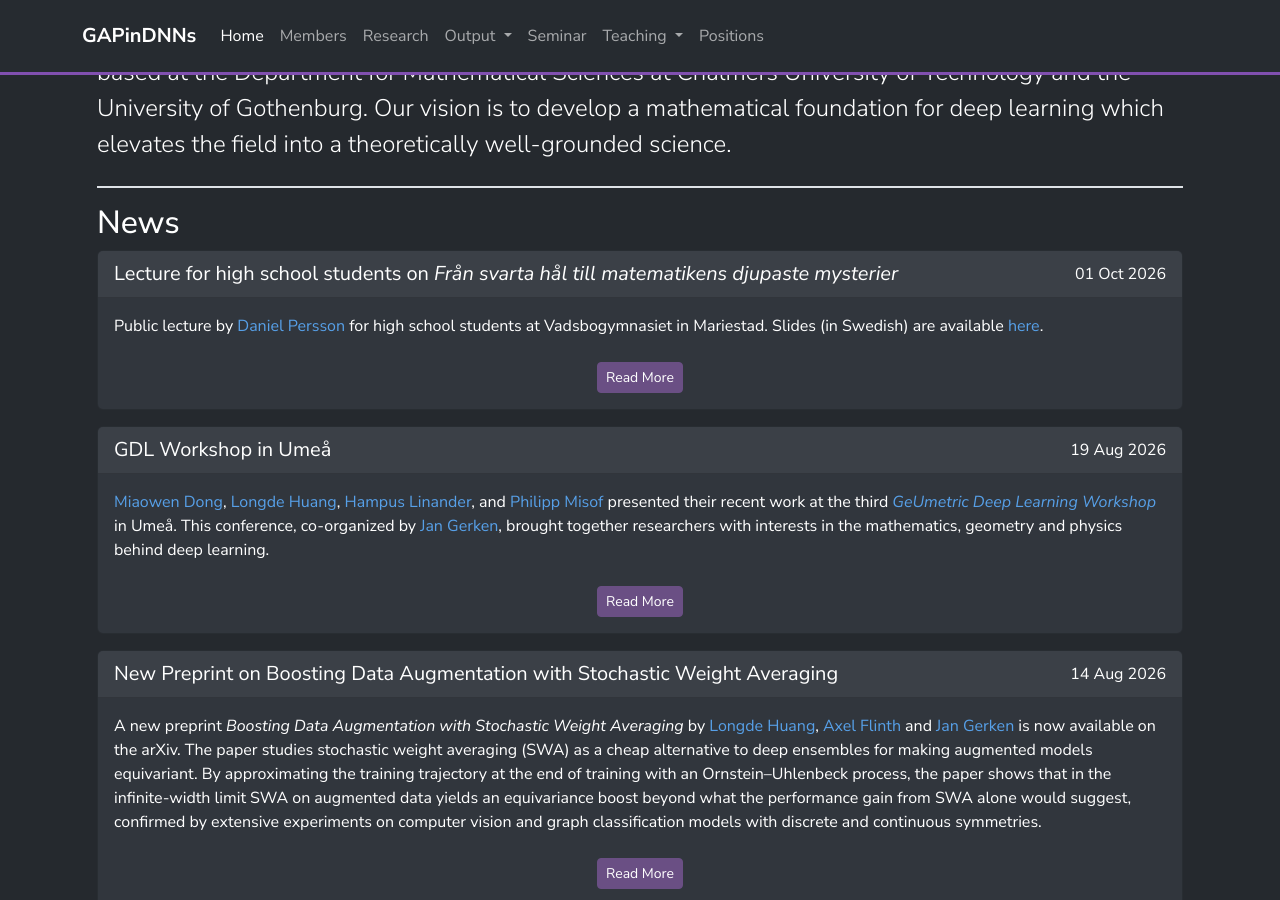
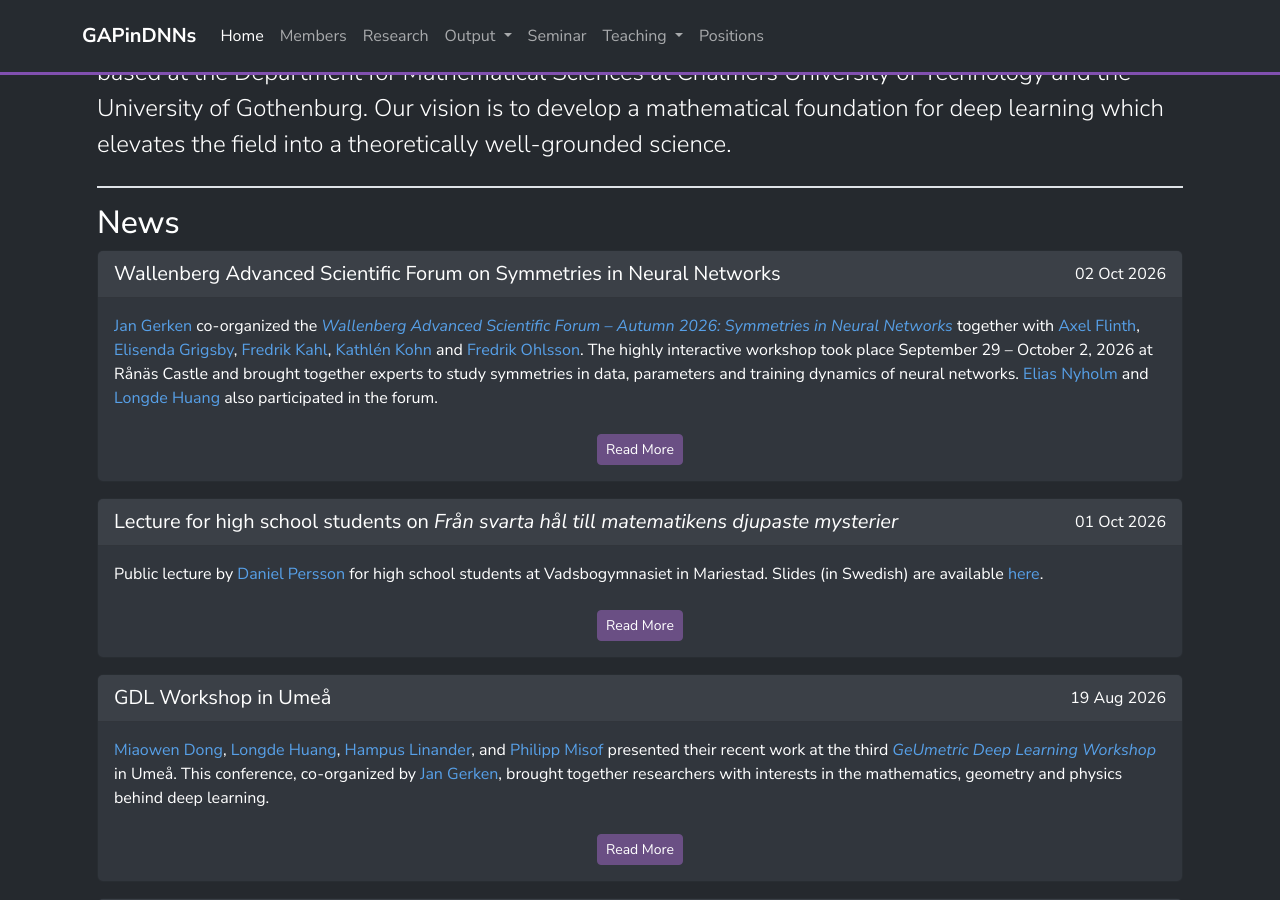
Before and after one commit to GAPinDNNs/gapindnns.github.io, a Jekyll site: the page built from _pages/index.md, in a window 1280 px wide and 900 px high, scrolled down 659 px. Built offline with Jekyll 4.4.1, drawn with Linux system fonts in a browser that asks for light colours; nearby versions of some CDN libraries.

Commit message:
News entry about the Wallenberg Advanced Scientific Forum
Co-Authored-By: Claude Opus 5.5 (1M context) <noreply@anthropic.com>

```diff
--- a/_data/news.yml
+++ b/_data/news.yml
@@ -1,3 +1,8 @@
+- date: 2026-10-02
+  headline: "Wallenberg Advanced Scientific Forum on Symmetries in Neural Networks"
+  link: https://wasp-sweden.org/wallenberg-advanced-scientific-forum-autumn-2026/
+  text: |
+    [Jan Gerken](/members/Jan_Gerken) co-organized the [*Wallenberg Advanced Scientific Forum – Autumn 2026: Symmetries in Neural Networks*](https://wasp-sweden.org/wallenberg-advanced-scientific-forum-autumn-2026/) together with [Axel Flinth](https://www.umu.se/en/staff/axel-flinth/), [Elisenda Grigsby](https://sites.google.com/bc.edu/eli-grigsby/), [Fredrik Kahl](https://fredkahl.github.io/), [Kathlén Kohn](https://kathlenkohn.github.io/) and [Fredrik Ohlsson](https://www.umu.se/en/staff/fredrik-ohlsson/). The highly interactive workshop took place September 29 – October 2, 2026 at Rånäs Castle and brought together experts to study symmetries in data, parameters and training dynamics of neural networks. [Elias Nyholm](/members/Elias_Nyholm) and [Longde Huang](/members/Longde_Huang) also participated in the forum.
 - date: 2026-10-01
   headline: "Lecture for high school students on *Från svarta hål till matematikens djupaste mysterier*"
   link: /downloads/slides/2026-10-01-daniel-persson.pdf
```
